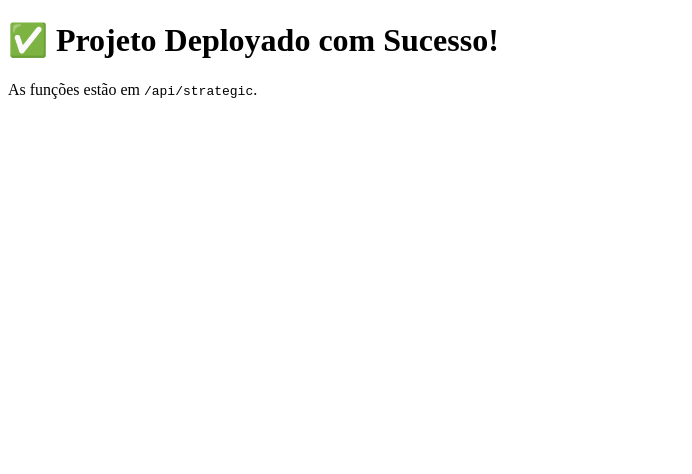
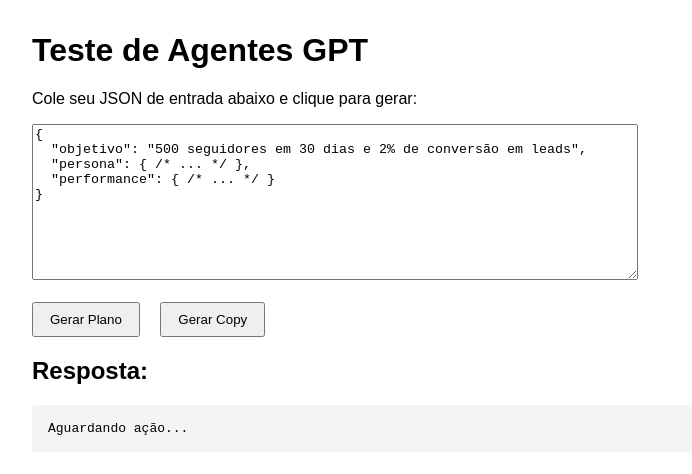
Before and after one commit to Luvecoso/instagram-gpt-agents, a website: page index.html in a window 1280 px wide. Shown: the whole page, without its empty margins (0-692 px from the left). Drawn offline with Linux system fonts and the light colour scheme.

Commit message:
Update index.html

```diff
--- a/index.html
+++ b/index.html
@@ -2,10 +2,44 @@
 <html lang="pt-BR">
 <head>
   <meta charset="UTF-8">
-  <title>Instagram GPT Agents</title>
+  <meta name="viewport" content="width=device-width, initial-scale=1.0">
+  <title>GPT Playground</title>
+  <style>
+    body { font-family: Arial, sans-serif; margin: 2rem; }
+    textarea { width: 100%; max-width: 600px; }
+    button { margin-right: 1rem; padding: 0.5rem 1rem; }
+    pre { background: #f4f4f4; padding: 1rem; border-radius: 4px; }
+  </style>
 </head>
 <body>
-  <h1>✅ Projeto Deployado com Sucesso!</h1>
-  <p>As funções estão em <code>/api/strategic</code>.</p>
+  <h1>Teste de Agentes GPT</h1>
+  <p>Cole seu JSON de entrada abaixo e clique para gerar:</p>
+  <textarea id="input" rows="10">{
+  "objetivo": "500 seguidores em 30 dias e 2% de conversão em leads",
+  "persona": { /* ... */ },
+  "performance": { /* ... */ }
+}</textarea><br><br>
+  <button onclick="callAgent('strategic')">Gerar Plano</button>
+  <button onclick="callAgent('copy')">Gerar Copy</button>
+  <h2>Resposta:</h2>
+  <pre id="output">Aguardando ação...</pre>
+  <script>
+    async function callAgent(type) {
+      let input;
+      try {
+        input = JSON.parse(document.getElementById('input').value);
+      } catch(e) {
+        alert('JSON inválido: ' + e.message);
+        return;
+      }
+      const res = await fetch(`/api/${type}`, {
+        method: 'POST',
+        headers: { 'Content-Type': 'application/json' },
+        body: JSON.stringify(input)
+      });
+      const data = await res.json();
+      document.getElementById('output').textContent = JSON.stringify(data, null, 2);
+    }
+  </script>
 </body>
 </html>
```
